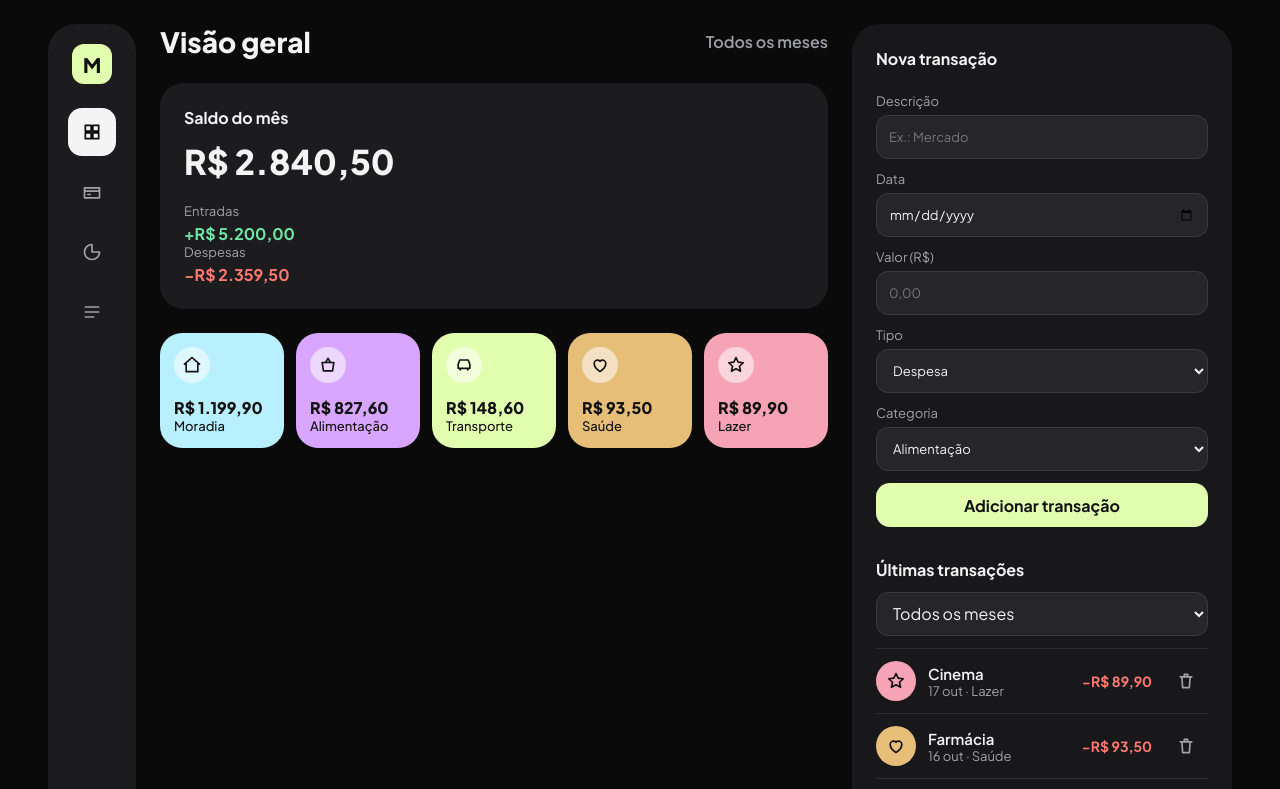
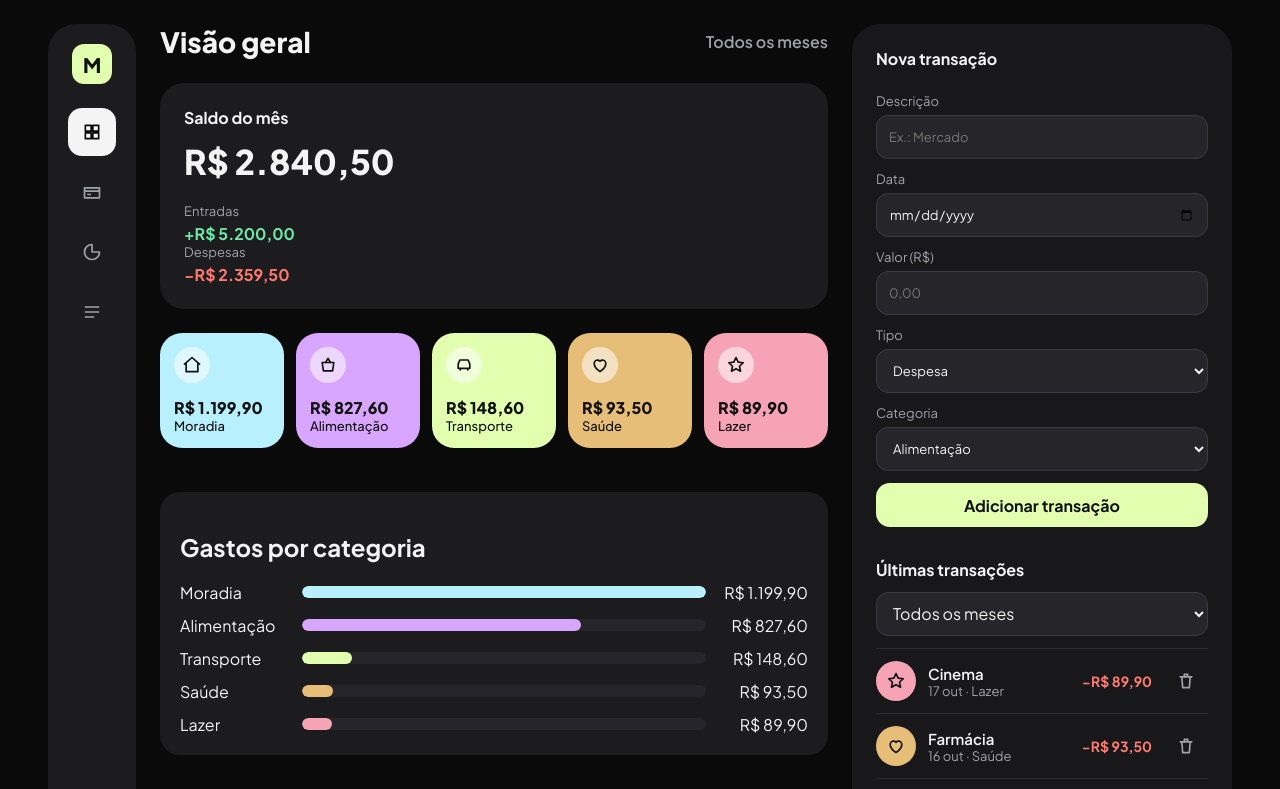
Before and after one commit to isahlbbh/moneyflow, a React (Vite) app: page / in a window 1280 px wide. Shown: the top 789 px of the page. Built offline with nearby package versions, Linux system fonts and the light colour scheme.

Commit message:
Adiciona gráfico de gastos por categoria

```diff
--- a/src/App.css
+++ b/src/App.css
@@ -314,3 +314,38 @@
   font-size: 13px;
   color: #ff7a70;
 }
+.chart {
+  margin-top: 20px;
+  padding: 20px;
+  border-radius: 20px;
+  background: #1c1c1f;
+}
+
+.chart-row {
+  display: grid;
+  grid-template-columns: 110px 1fr 90px;
+  align-items: center;
+  gap: 12px;
+  margin-top: 12px;
+}
+
+.chart-label {
+  color: #f4f4f5;
+}
+
+.chart-track {
+  height: 12px;
+  border-radius: 999px;
+  background: #26262a;
+  overflow: hidden;
+}
+
+.chart-bar {
+  height: 100%;
+  border-radius: 999px;
+}
+
+.chart-value {
+  text-align: right;
+  color: #f4f4f5;
+}
--- a/src/App.jsx
+++ b/src/App.jsx
@@ -8,6 +8,7 @@ import { categories } from "./data/categories";
 import TransactionForm from "./components/TransactionForm";
 import { parseMoney, formatMoney } from "./utils/money";
 import { formatMonth } from "./utils/date";
+import ExpenseChart from "./components/ExpenseChart";
 
 const initialTransactions = [
   {
@@ -150,6 +151,14 @@ function App() {
     (name) => name !== "Renda",
   );
 
+  const categoryTotals = expenseCategories.map((name) => ({
+    name: name,
+    color: categories[name].color,
+    total: visibleTransactions
+      .filter((t) => t.type === "expense" && t.category === name)
+      .reduce((sum, t) => sum + t.amount, 0),
+  }));
+
   return (
     <div className="shell">
       <Sidebar />
@@ -180,6 +189,7 @@ function App() {
             );
           })}
         </div>
+        <ExpenseChart data={categoryTotals} />
       </main>
       <section className="panel">
         <TransactionForm onAdd={addTransaction} />
--- /dev/null
+++ b/src/components/ExpenseChart.jsx
@@ -0,0 +1,28 @@
+import { formatMoney } from "../utils/money";
+
+function ExpenseChart({ data }) {
+  const max = Math.max(...data.map((item) => item.total), 1);
+
+  return (
+    <div className="chart">
+      <h2>Gastos por categoria</h2>
+      {data.map((item) => (
+        <div className="chart-row" key={item.name}>
+          <span className="chart-label">{item.name}</span>
+          <div className="chart-track">
+            <div
+              className="chart-bar"
+              style={{
+                width: `${(item.total / max) * 100}%`,
+                background: item.color,
+              }}
+            />
+          </div>
+          <span className="chart-value">{formatMoney(item.total)}</span>
+        </div>
+      ))}
+    </div>
+  );
+}
+
+export default ExpenseChart;
```
